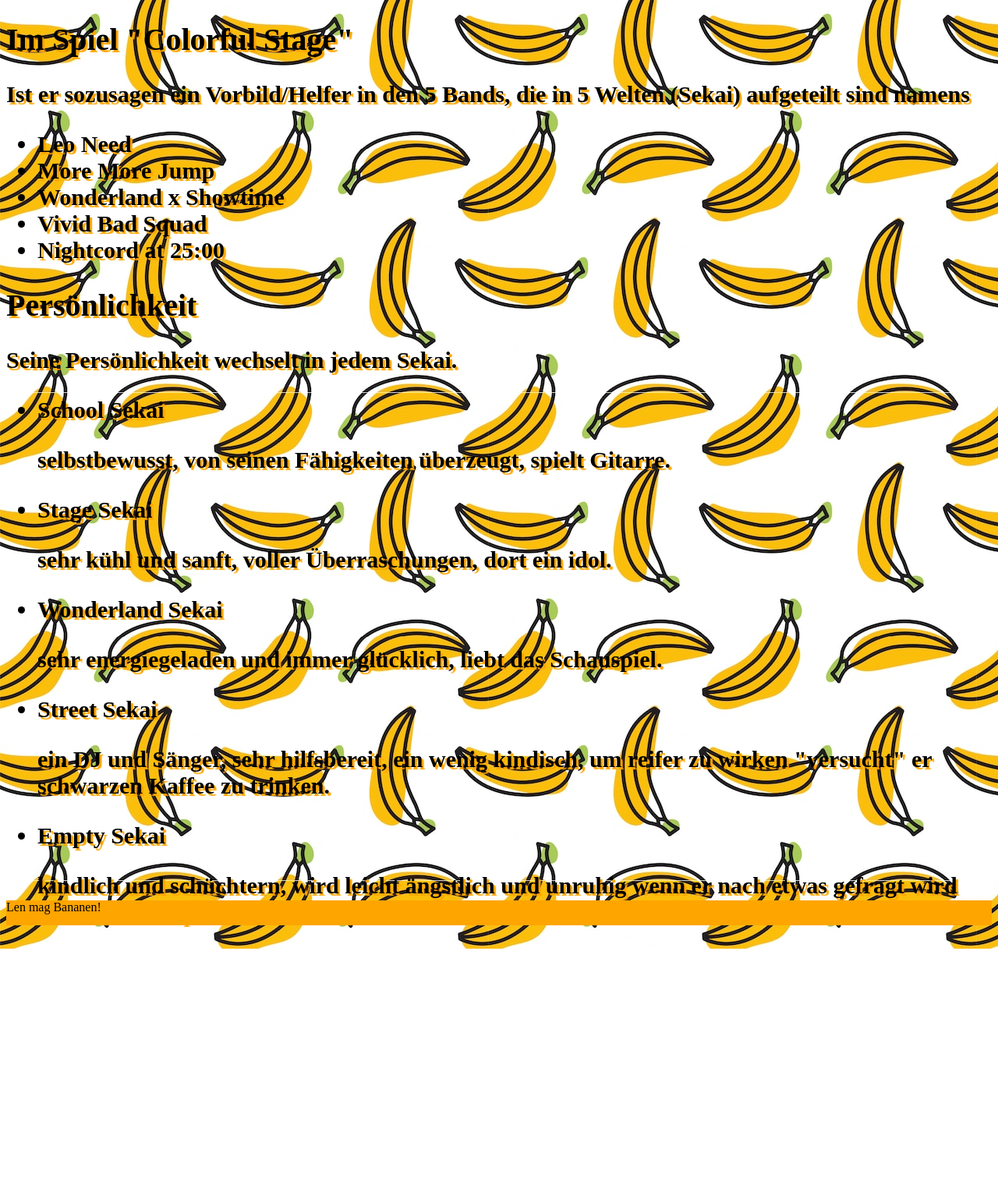
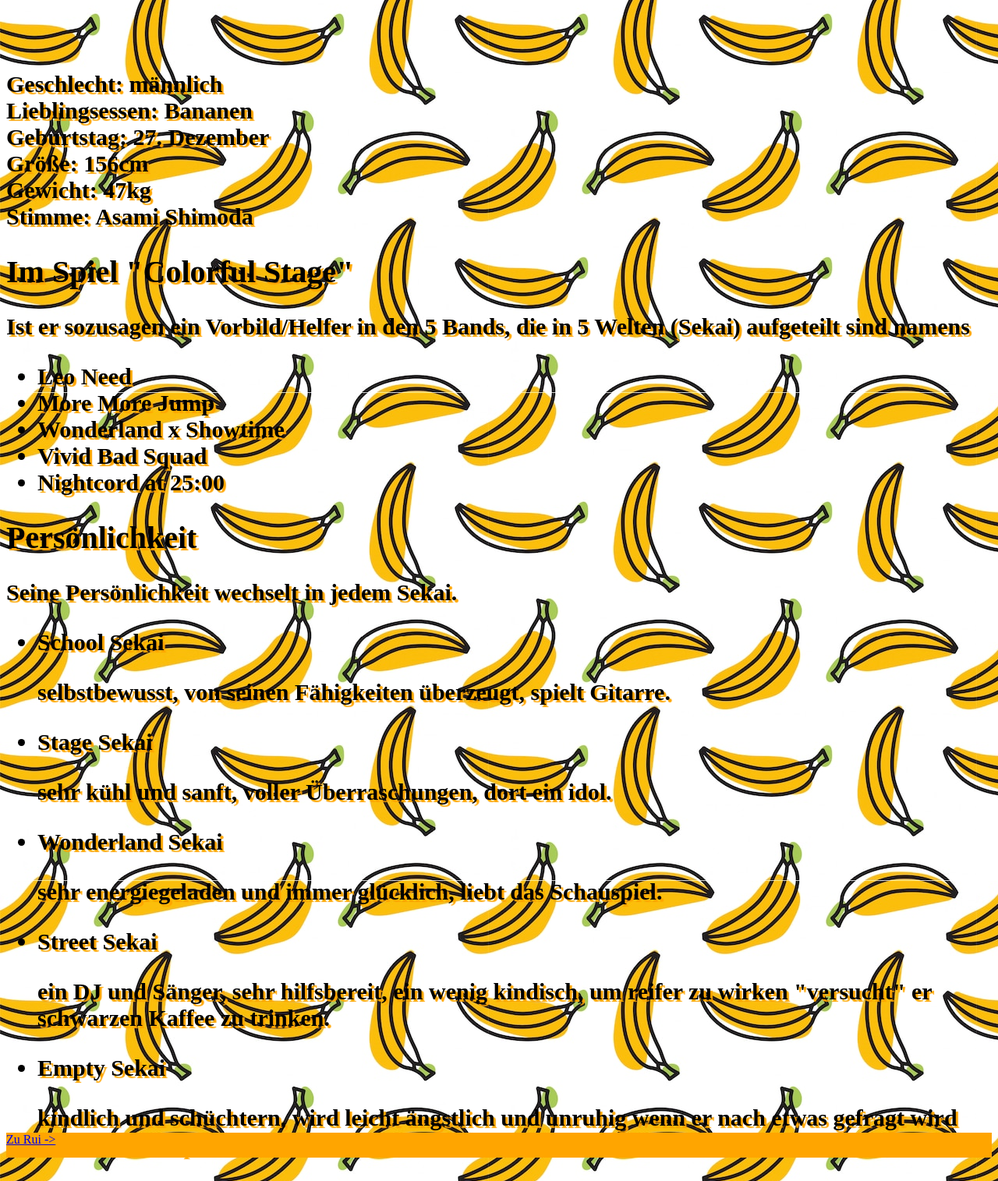
Before and after one commit to BennettOwO/BennettOwO.github.io, a plain HTML site: page KagamineLen/index.html in a window 1280 px wide. Shown: the part 748-2263 px from the top of the page at 78% size. Before the commit the page ends 1965 px from the top, so only its background shows below. Drawn offline with Linux system fonts and the light colour scheme.

Commit message:
Len banan

```diff
--- a/KagamineLen/index.html
+++ b/KagamineLen/index.html
@@ -28,7 +28,14 @@
 		Er ist ,gemeinsam mit seiner Schwester Rin,
 		der zweite Vocaloid in der VOCALOID2
 		Character Vocal Series von Crypton Future Media
-		und trägt daher die Nummer "02" auf seiner Schulter.</p>
+		und trägt daher die Nummer "02" auf seiner Schulter.</p><br />
+
+		<p>Geschlecht: männlich<br />
+		Lieblingsessen: Bananen<br />
+		Geburtstag: 27. Dezember<br />
+		Größe: 156cm<br />
+		Gewicht: 47kg<br />
+		Stimme: Asami Shimoda
 
 
 
@@ -67,7 +74,7 @@
 	</div>
 
 	<div id="fussbereich">
-		Len mag Bananen!
+		<a href="https://ElNikolai.github.io/KamishiroRui">Zu Rui -></a>
 	</div>
 
 
```
Also changed, not shown: 2 other files.
